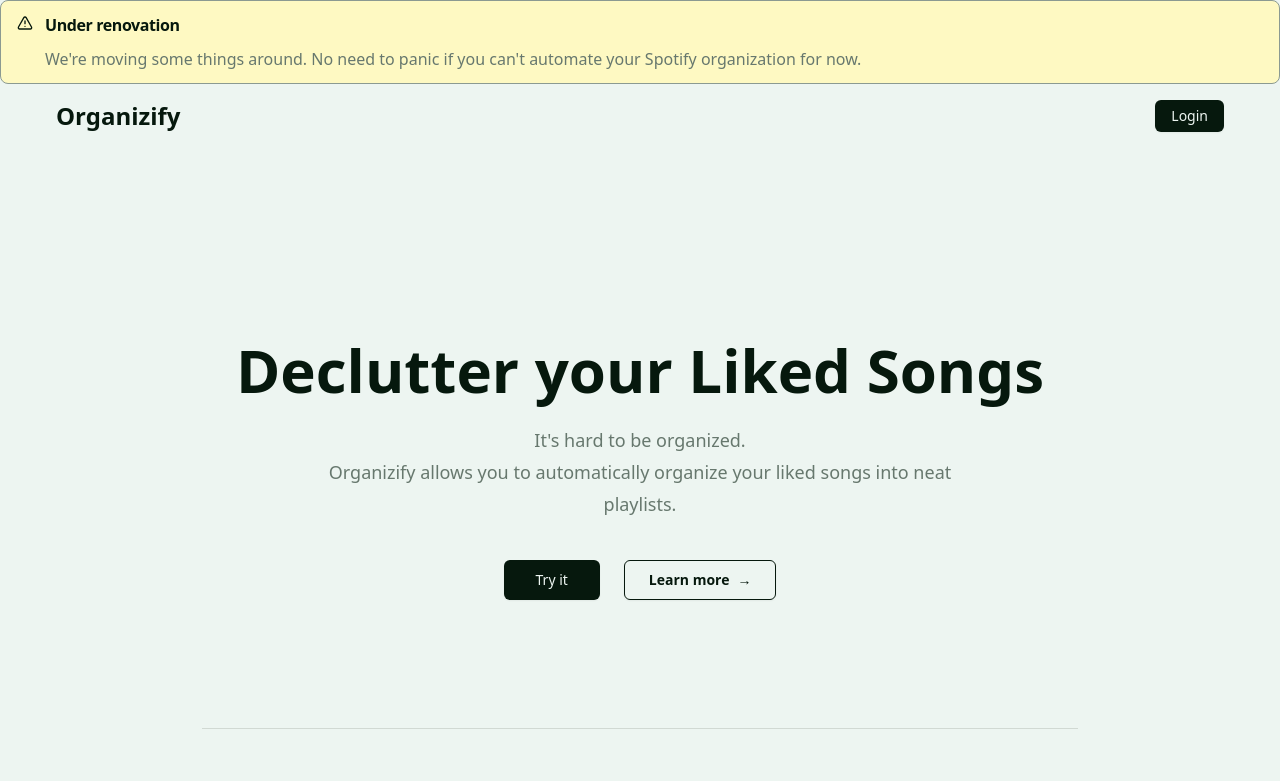
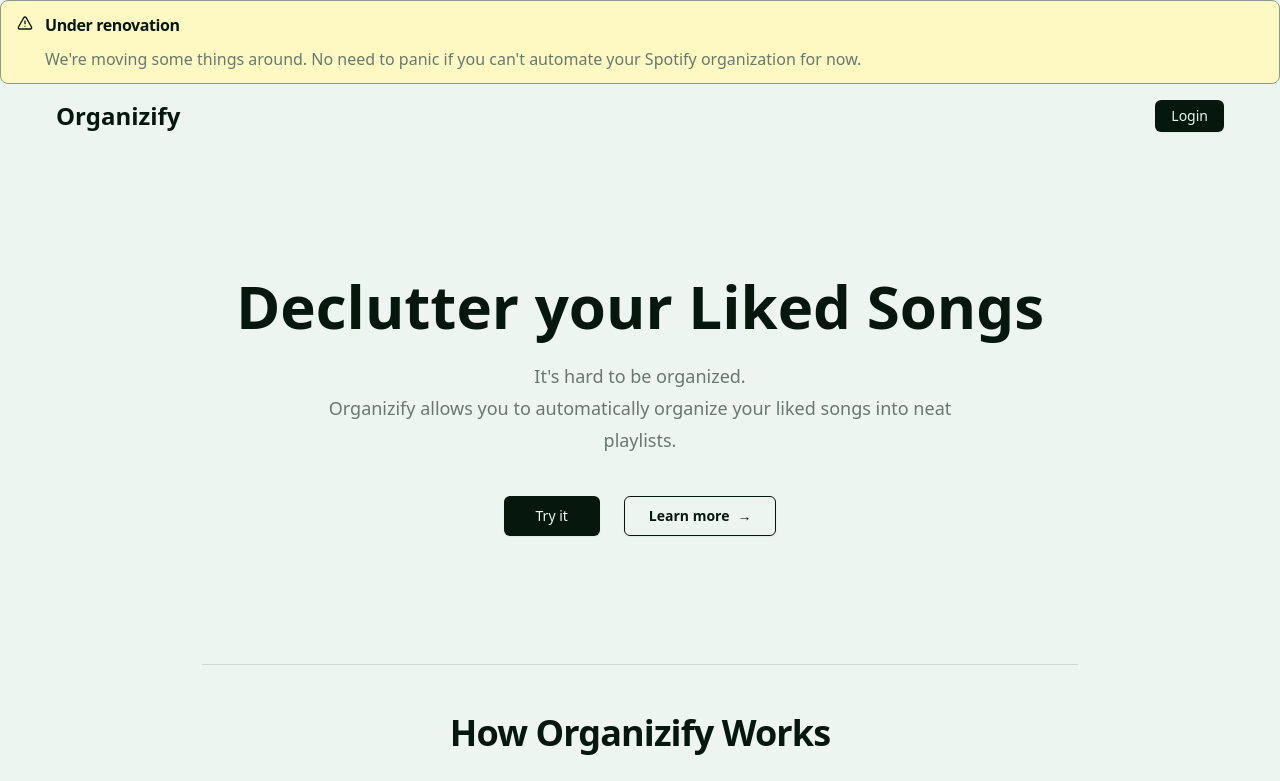
Before and after one commit to andrefmonteiro/organizify, a Nuxt app: page / in a window 1280 px wide. Shown: the top 781 px of the page. Built offline with nearby package versions, Linux system fonts and the light colour scheme; no server answers.

Commit message:
perfecting the pixels

```diff
--- a/layouts/default.vue
+++ b/layouts/default.vue
@@ -1,8 +1,8 @@
 <template>
-	<div class="min-h-screen bg-surface-default text-foreground grid grid-rows-[1fr_auto] lg:grid-cols-[1fr_minmax(0,6fr)_1fr] lg:gap-x-6 lg:px-8">
+	<div class=" bg-surface-default text-foreground grid grid-rows-[1fr_auto] lg:grid-cols-[1fr_minmax(0,6fr)_1fr] lg:gap-x-6 lg:px-8">
 		<AppNavbar />
 
-		<main class="px-6 pt-16 lg:col-start-2 lg:px-0">
+		<main class="px-6 lg:col-start-2 lg:px-0">
 			<slot />
 		</main>
 
```
